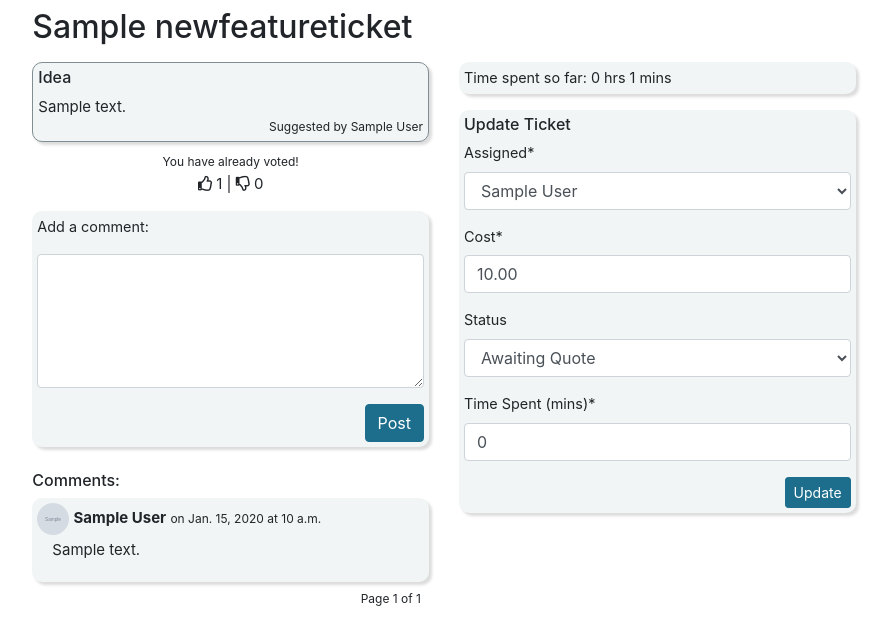
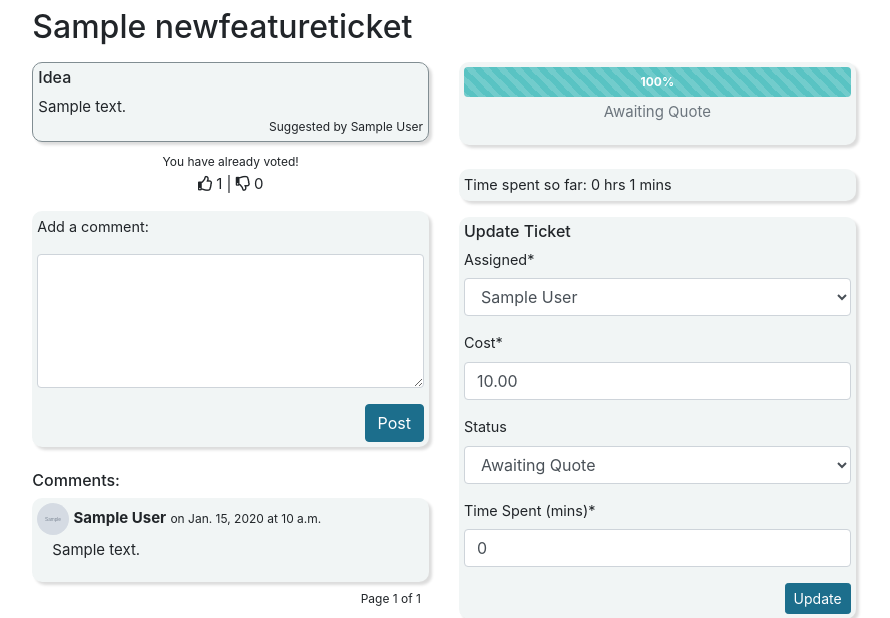
Before and after one commit to hfolcot/issue-tracker, a Django app: page /tickets/features/1 in a window 1280 px wide. Shown: the part 56-674 px from the top of the page, without its empty margins (196-1086 px from the left). Run offline with Django 3.2, Linux system fonts and the light colour scheme; a user stored in the database is signed in; tables that the repository leaves empty hold one stand-in row (values such as "Sample post"); grey boxes marked "Sample" are stand-in pictures; data that the repository does not hold is empty; some libraries are stand-ins or nearby versions.

Commit message:
slight edit to design so devs can see progress of funds on a feature

```diff
--- a/tickets/templates/feature.html
+++ b/tickets/templates/feature.html
@@ -112,7 +112,9 @@
 						<p>Target £{{ feature.cost }}</p>
 					</div>
 					{% if remaining == 0 %}
-					<p class="text-success">Target reached!</p>
+					<div class="d-flex justify-content-center mt-1">
+						<p class="text-success">Target reached!</p>
+					<div class="d-flex justify-content-center mt-1">
 					{% else %}
 					<div class="d-flex justify-content-center mt-1">
 						<a href="{% url 'checkout' feature.id %}" class="btn btn-success contribute">Contribute!</a>
@@ -184,6 +186,20 @@
 		</div>
 		{% else %}
 			<div>
+				<div class="grey-card mb-4">
+					<div class="progress">
+	  					<div class="progress-bar progress-bar-striped" role="progressbar" style="width: {{ percentage }}%" aria-valuenow="{{ percentage }}" aria-valuemin="0" aria-valuemax="100"><strong>{{ percentage }}%</strong></div>
+					</div>
+					{% if quoted == True and remaining == 0 %}
+					<div class="d-flex justify-content-center mt-1">
+						<p class="text-success">Target reached!</p>
+					</div>
+					{% else %}
+					<div class="d-flex justify-content-center mt-1">
+						<p class="text-secondary">{{ feature.status }} {% if feature.status == 'Awaiting Funds' %} ({{ feature.cost }}){% endif %}</p>
+					</div>
+					{% endif %}
+				</div>
 				<p class="grey-card ticket-info-cust">Time spent so far: {{ hours }} hrs {{ mins }} mins</p>
 				<div class="grey-card ticket-info-cust mb-4">
 					<h6>Update Ticket</h6>
```
